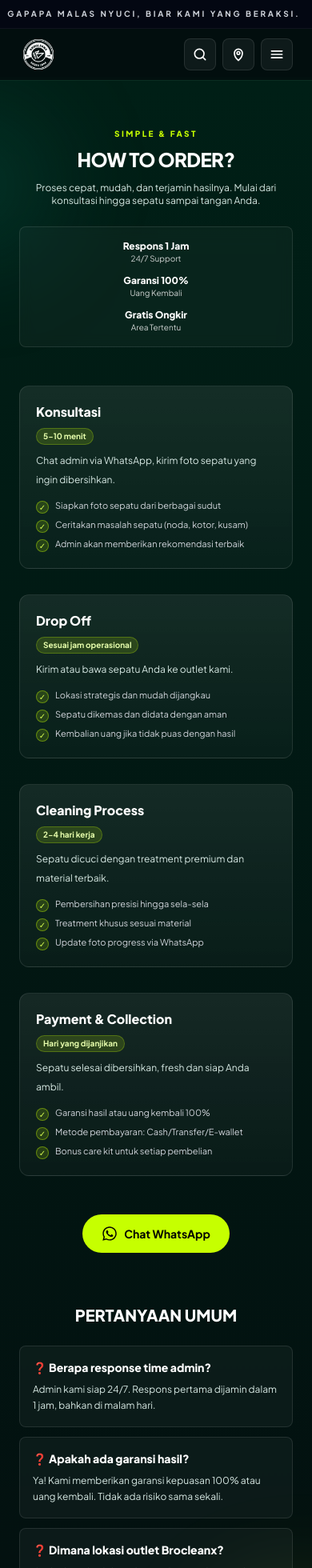
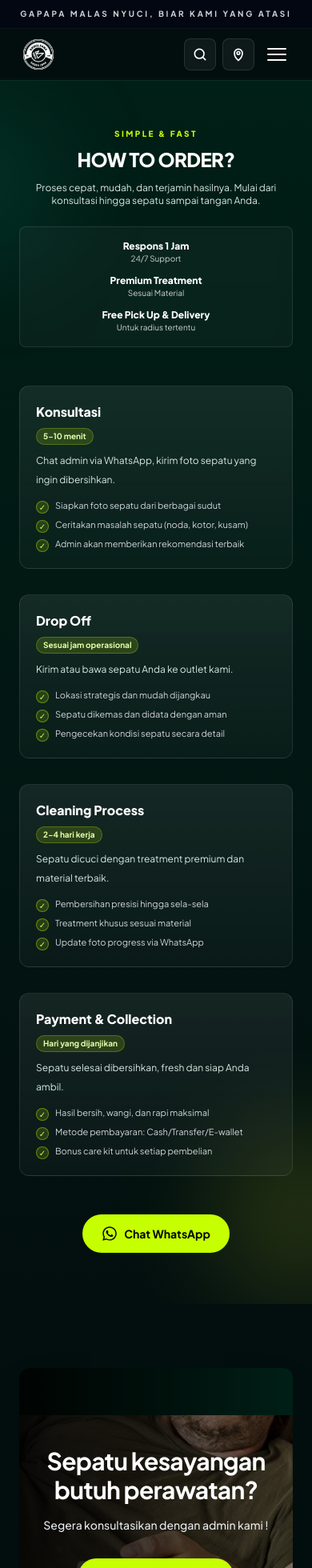
Before and after one commit to arexsxx/brocleanx-landing-page, a Next.js app: page /how-to-order in a window 390 px wide. Shown: the top 1960 px of the page at 80% size. Built offline with nearby package versions, Linux system fonts and the light colour scheme.

Commit message:
update splash screen dan perbaikan minor

```diff
--- a/src/app/layout.tsx
+++ b/src/app/layout.tsx
@@ -1,13 +1,21 @@
 import type { Metadata, Viewport } from "next";
-import { Plus_Jakarta_Sans } from "next/font/google";
+import { Plus_Jakarta_Sans, Archivo_Black } from "next/font/google";
 import Navbar from "../components/layout/Navbar";
 import Footer from "../components/layout/Footer";
+import SplashScreen from "../components/ui/SplashScreen";
 import "./globals.css";
 
 const plusJakartaSans = Plus_Jakarta_Sans({
   subsets: ["latin"],
   weight: ["400", "500", "600", "700", "800"],
   variable: "--font-plus-jakarta-sans",
+  display: "swap",
+});
+
+const archivoBlack = Archivo_Black({
+  subsets: ["latin"],
+  weight: "400",
+  variable: "--font-archivo-black",
   display: "swap",
 });
 
@@ -54,13 +62,16 @@
   children: React.ReactNode;
 }>) {
   return (
-    <html lang="id" className={`scroll-smooth ${plusJakartaSans.variable}`}>
-      <body>
-        <Navbar />
+    <html lang="id" className={`scroll-smooth ${plusJakartaSans.variable} ${archivoBlack.variable}`} data-scroll-behavior="smooth" suppressHydrationWarning>
+      <body suppressHydrationWarning>
+        <div id="app-root" className="flex min-h-screen flex-col relative">
+          <SplashScreen />
+          <Navbar />
 
-        <main className="min-h-screen w-full overflow-x-hidden flex flex-col">{children}</main>
+          <main className="flex-1 w-full overflow-x-hidden flex flex-col">{children}</main>
 
-        <Footer />
+          <Footer />
+        </div>
       </body>
     </html>
   );
--- a/src/components/layout/Navbar.tsx
+++ b/src/components/layout/Navbar.tsx
@@ -197,7 +197,7 @@
   return (
     <>
       <div className="fixed left-0 right-0 top-0 z-50 h-9 overflow-hidden border-b border-white/5 bg-gray-950">
-        <Marquee message="Gapapa malas nyuci, biar kami yang beraksi." />
+        <Marquee message="Gapapa malas nyuci, biar kami yang atasi" />
       </div>
 
       <header
@@ -245,29 +245,13 @@
               aria-label={isMobileMenuOpen ? "Close menu" : "Open menu"}
               aria-expanded={isMobileMenuOpen}
               onClick={() => setIsMobileMenuOpen((prev) => !prev)}
-              className="order-last md:order-none inline-flex h-10 w-10 items-center justify-center rounded-lg border border-white/10 bg-white/5 text-white transition-colors hover:bg-white/10 md:hidden"
+              className="order-last md:order-none flex h-10 w-10 items-center justify-center text-white md:hidden"
             >
-              {isMobileMenuOpen ? (
-                <svg
-                  viewBox="0 0 24 24"
-                  fill="none"
-                  stroke="currentColor"
-                  strokeWidth="2"
-                  className="h-5 w-5"
-                >
-                  <path d="M6 6l12 12M18 6L6 18" strokeLinecap="round" />
-                </svg>
-              ) : (
-                <svg
-                  viewBox="0 0 24 24"
-                  fill="none"
-                  stroke="currentColor"
-                  strokeWidth="2"
-                  className="h-5 w-5"
-                >
-                  <path d="M4 7h16M4 12h16M4 17h16" strokeLinecap="round" />
-                </svg>
-              )}
+              <div className="flex flex-col justify-between w-6 h-[16px]">
+                <span className={`block h-[2px] w-full bg-current rounded-full transition-all duration-300 ease-in-out origin-center ${isMobileMenuOpen ? 'translate-y-[7px] rotate-45' : ''}`} />
+                <span className={`block h-[2px] w-full bg-current rounded-full transition-all duration-300 ease-in-out ${isMobileMenuOpen ? 'opacity-0 translate-x-4' : ''}`} />
+                <span className={`block h-[2px] w-full bg-current rounded-full transition-all duration-300 ease-in-out origin-center ${isMobileMenuOpen ? '-translate-y-[7px] -rotate-45' : ''}`} />
+              </div>
             </button>
 
             <div className="flex items-center gap-2">
@@ -393,35 +377,69 @@
           </div>
         </div>
 
-        {isMobileMenuOpen ? (
-          <div className="border-t border-white/10 px-3 pb-3 pt-2 md:hidden">
-            <nav className="flex flex-col gap-2 text-sm font-semibold text-gray-200">
+      </header>
+
+      {/* Mobile Menu Overlay */}
+      <div
+        className={`fixed inset-0 z-[100] bg-black/60 backdrop-blur-sm transition-opacity duration-300 md:hidden ${
+          isMobileMenuOpen ? "opacity-100 pointer-events-auto" : "opacity-0 pointer-events-none"
+        }`}
+      >
+        <div
+          className={`flex h-full flex-col px-4 pt-10 sm:px-6 transition-transform duration-300 ${
+            isMobileMenuOpen ? "translate-y-0" : "-translate-y-4"
+          }`}
+        >
+          <div className="flex h-16 items-center justify-between rounded-2xl border border-[#0a2e22]/80 bg-[#030F0F]/95 px-6 shadow-[0_8px_30px_rgba(0,0,0,0.4)] backdrop-blur-md">
+            <Link href="/" onClick={() => setIsMobileMenuOpen(false)}>
+              <Image
+                src="/assets/logo2.png"
+                alt="Brocleanx icon"
+                className="h-10 w-auto object-contain"
+                width={140}
+                height={40}
+              />
+            </Link>
+            <button
+              type="button"
+              aria-label="Close menu"
+              onClick={() => setIsMobileMenuOpen(false)}
+              className="flex h-10 w-10 items-center justify-end text-gray-400 transition-colors hover:text-white"
+            >
+              <svg className="h-6 w-6" fill="none" viewBox="0 0 24 24" stroke="currentColor">
+                <path strokeLinecap="round" strokeLinejoin="round" strokeWidth={2} d="M6 18L18 6M6 6l12 12" />
+              </svg>
+            </button>
+          </div>
+
+          <div className="mt-3 flex flex-col rounded-2xl border border-[#0a2e22]/80 bg-[#030F0F]/95 p-3 shadow-[0_8px_30px_rgba(0,0,0,0.4)] backdrop-blur-md">
+            <nav className="flex flex-col text-base font-medium text-gray-300">
               {pathname !== "/" && (
-                <Button
-                  asChild
-                  size="sm"
-                  className="w-full"
+                <button
+                  onClick={() => {
+                    router.push("/");
+                    setIsMobileMenuOpen(false);
+                  }}
+                  className="rounded-2xl px-5 py-4 text-left transition-colors hover:bg-white/5 hover:text-white"
                 >
-                  <Link href="/" onClick={() => setIsMobileMenuOpen(false)}>
-                    🏠 Home
-                  </Link>
-                </Button>
+                  Home
+                </button>
               )}
 
               {navItems.map((item) => (
                 <button
                   key={`mobile-${item.label}`}
                   onClick={() => handleNavClick(item.href)}
-                  className="rounded-md border border-white/10 bg-white/5 px-3 py-2 text-left transition-colors hover:bg-white/10"
+                  className="rounded-2xl px-5 py-4 text-left transition-colors hover:bg-white/5 hover:text-white"
                 >
                   {item.label}
                 </button>
               ))}
 
+              <div className="mt-2 border-t border-white/5 px-2 pt-3 pb-1">
                 <Button
                   asChild
-                size="sm"
-                className="mt-1 w-full"
+                  className="w-full rounded-xl bg-white text-[#030F0F] hover:bg-gray-200"
                 >
                   <Link
                     href="/how-to-order"
@@ -430,10 +448,11 @@
                     How to Order?
                   </Link>
                 </Button>
+              </div>
             </nav>
           </div>
-        ) : null}
-      </header>
+        </div>
+      </div>
     </>
   );
 }
--- a/src/components/sections/HowToOrderSection.tsx
+++ b/src/components/sections/HowToOrderSection.tsx
@@ -37,7 +37,7 @@
     details: [
       "Lokasi strategis dan mudah dijangkau",
       "Sepatu dikemas dan didata dengan aman",
-      "Kembalian uang jika tidak puas dengan hasil",
+      "Pengecekan kondisi sepatu secara detail",
     ],
   },
   {
@@ -57,35 +57,13 @@
     description: "Sepatu selesai dibersihkan, fresh dan siap Anda ambil.",
     duration: "Hari yang dijanjikan",
     details: [
-      "Garansi hasil atau uang kembali 100%",
+      "Hasil bersih, wangi, dan rapi maksimal",
       "Metode pembayaran: Cash/Transfer/E-wallet",
       "Bonus care kit untuk setiap pembelian",
     ],
   },
 ];
 
-const faqs: FAQ[] = [
-  {
-    question: "Berapa response time admin?",
-    answer:
-      "Admin kami siap 24/7. Respons pertama dijamin dalam 1 jam, bahkan di malam hari.",
-  },
-  {
-    question: "Apakah ada garansi hasil?",
-    answer:
-      "Ya! Kami memberikan garansi kepuasan 100% atau uang kembali. Tidak ada risiko sama sekali.",
-  },
-  {
-    question: "Dimana lokasi outlet Brocleanx?",
-    answer:
-      "Outlet kami berlokasi di pusat kota. Hubungi admin via WA untuk panduan arah dan jam buka.",
-  },
-  {
-    question: "Sepatu yang jenis apa saja bisa dibersihkan?",
-    answer:
-      "Semua jenis sepatu bisa dibersihkan: Sneaker, formal, olahraga, canvas, leather, suede, dll.",
-  },
-];
 
 export default function HowToOrderSection() {
   return (
@@ -124,17 +102,17 @@
           <div className="hidden h-px w-px bg-white/20 sm:block" />
           <div className="flex-1 text-center sm:flex-none">
             <p className="text-xs font-extrabold text-white sm:text-sm">
-              Garansi 100%
+              Premium Treatment
             </p>
-            <p className="text-[10px] text-white/80 sm:text-xs">Uang Kembali</p>
+            <p className="text-[10px] text-white/80 sm:text-xs">Sesuai Material</p>
           </div>
           <div className="hidden h-px w-px bg-white/20 sm:block" />
           <div className="flex-1 text-center sm:flex-none">
             <p className="text-xs font-extrabold text-white sm:text-sm">
-              Gratis Ongkir
+              Free Pick Up & Delivery
             </p>
             <p className="text-[10px] text-white/80 sm:text-xs">
-              Area Tertentu
+              Untuk radius tertentu
             </p>
           </div>
         </div>
@@ -218,27 +196,6 @@
           </Button>
         </div>
 
-        {/* FAQ Section */}
-        <div className="mt-16 sm:mt-20 md:mt-24">
-          <h3 className="mb-6 text-center text-xl font-black uppercase text-white sm:mb-8 sm:text-2xl md:text-3xl">
-            Pertanyaan Umum
-          </h3>
-          <div className="grid gap-3 sm:gap-4 md:gap-6 lg:grid-cols-2">
-            {faqs.map((faq, idx) => (
-              <div
-                key={idx}
-                className="rounded-lg border border-white/10 bg-white/[0.04] p-4 backdrop-blur-[1px] transition-all hover:border-white/20 hover:bg-white/[0.06] sm:p-5 md:p-6"
-              >
-                <h4 className="mb-2 text-sm font-extrabold text-white sm:mb-3 sm:text-base md:text-lg">
-                  ❓ {faq.question}
-                </h4>
-                <p className="text-xs leading-5 text-[#d6e8e3] sm:text-sm sm:leading-6 md:text-base">
-                  {faq.answer}
-                </p>
-              </div>
-            ))}
-          </div>
-        </div>
       </div>
     </section>
   );
--- a/src/components/sections/WhyTrustUsSection.tsx
+++ b/src/components/sections/WhyTrustUsSection.tsx
@@ -16,7 +16,7 @@
 
 const featureCards: FeatureCard[] = [
   {
-    title: "/ PREMIUM TREATMENT",
+    title: "PREMIUM TREATMENT",
     description:
       "Formula khusus aman untuk suede, canvas, dan leather premium.",
     iconSrc: "/assets/premium.svg",
@@ -24,7 +24,7 @@
     bgImage: "url('/assets/card-3.jpg')",
   },
   {
-    title: "/ DETAIL - ORIENTED",
+    title: "DETAIL - ORIENTED",
     description:
       "Pembersihan presisi hingga sela-sela midsole dan jahitan terdalam.",
     iconSrc: "/assets/detail.svg",
@@ -111,7 +111,7 @@
 
               <div className="relative z-10 w-full rounded-lg bg-white/45 px-3 py-2 text-left backdrop-blur-[1px]">
                 <CardTitle className="text-xl font-extrabold uppercase leading-tight tracking-tight text-black sm:text-2xl md:text-[1.8rem]">
-                  / EASY DROP - OFF
+                  EASY DROP - OFF
                 </CardTitle>
               </div>
 
@@ -130,7 +130,7 @@
                   Cukup chat WA, bawa sepatu Anda ke outlet kami, dan kami siap memprosesnya.
                 </CardDescription>
                 <Button asChild>
-                  <Link href="/how-to-order">Order sekarang</Link>
+                  <Link href="how-to-order">Order sekarang</Link>
                 </Button>
               </div>
             </Card>
--- /dev/null
+++ b/src/components/ui/SplashScreen.tsx
@@ -0,0 +1,56 @@
+"use client";
+
+import { useEffect, useState } from "react";
+import Image from "next/image";
+
+export default function SplashScreen() {
+  const [isVisible, setIsVisible] = useState(true);
+  const [isFading, setIsFading] = useState(false);
+
+  useEffect(() => {
+    // Mencegah scroll selama loading
+    document.body.style.overflow = "hidden";
+
+    // Mulai fade out setelah 1 detik
+    const fadeTimer = setTimeout(() => {
+      setIsFading(true);
+      document.body.style.overflow = "unset";
+    }, 1000);
+
+    // Sembunyikan sepenuhnya setelah efek transisi (500ms) selesai
+    const removeTimer = setTimeout(() => {
+      setIsVisible(false);
+    }, 1500);
+
+    return () => {
+      clearTimeout(fadeTimer);
+      clearTimeout(removeTimer);
+      document.body.style.overflow = "unset";
+    };
+  }, []);
+
+  return (
+    <div
+      className={`fixed inset-0 z-[9999] flex flex-col items-center justify-center bg-black transition-opacity duration-500 ease-in-out ${
+        isFading ? "opacity-0 pointer-events-none" : "opacity-100"
+      } ${!isVisible ? "hidden" : ""}`}
+    >
+      <div className="relative flex items-center justify-center">
+        {/* Logo yang berputar lebih cepat */}
+        <div className="animate-[spin_1.5s_linear_infinite]">
+          <Image
+            src="/assets/logo2.png"
+            alt="Loading Brocleanx..."
+            width={240}
+            height={240}
+            className="h-28 w-auto object-contain sm:h-36"
+            priority
+          />
+        </div>
+
+        {/* Glow effect di belakang logo */}
+        <div className="absolute inset-0 -z-10 h-56 w-56 animate-pulse rounded-full bg-[#0a2e22] opacity-40 blur-3xl" />
+      </div>
+    </div>
+  );
+}
```
Also changed, not shown: src/app/about/page.tsx (+6 -4 lines), src/app/globals.css (+69 -0 lines), src/components/layout/Footer.tsx (+1 -32 lines), src/components/sections/HeroSection.tsx (+8 -19 lines). Lines whose indentation alone changed are shown as unchanged.
